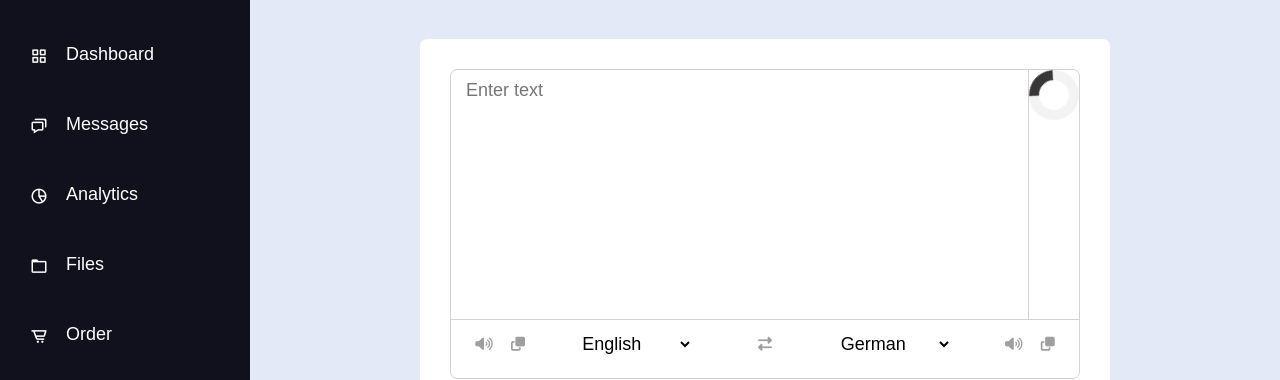
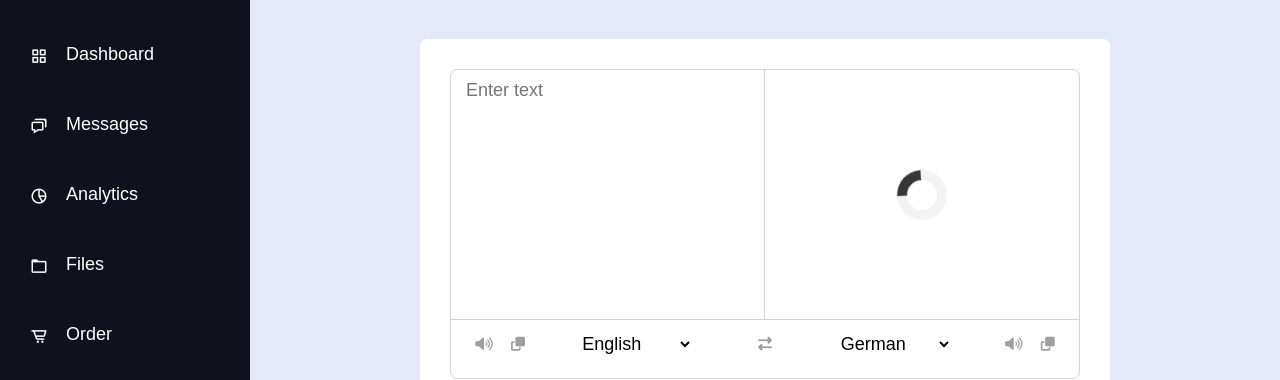
Before and after one commit to IllyaHavrulyk/leolang-frontend, a React (Create React App) app: page / in a window 1280 px wide. Both pictures are taken after a click on the icon 39 px from the left and 43 px from the top of the page. Shown: the part 176-556 px from the top of the page. Built offline with nearby package versions, Linux system fonts and the light colour scheme.

Commit message:
made spinner animation centered

```diff
--- a/src/styles/spinner.css
+++ b/src/styles/spinner.css
@@ -5,6 +5,19 @@
   100% {
     transform: rotate(360deg);
   }
+}
+.spinner-container {
+  display: flex;
+  align-items: center;
+  justify-content: center;
+  width: 100%;
+  border: none;
+  resize: none;
+  outline: none;
+  background: none;
+  font-size: 1.8rem;
+  max-height: 250px;
+  padding: 10px 15px;
 }
 .loading-spinner {
   width: 50px;
```
